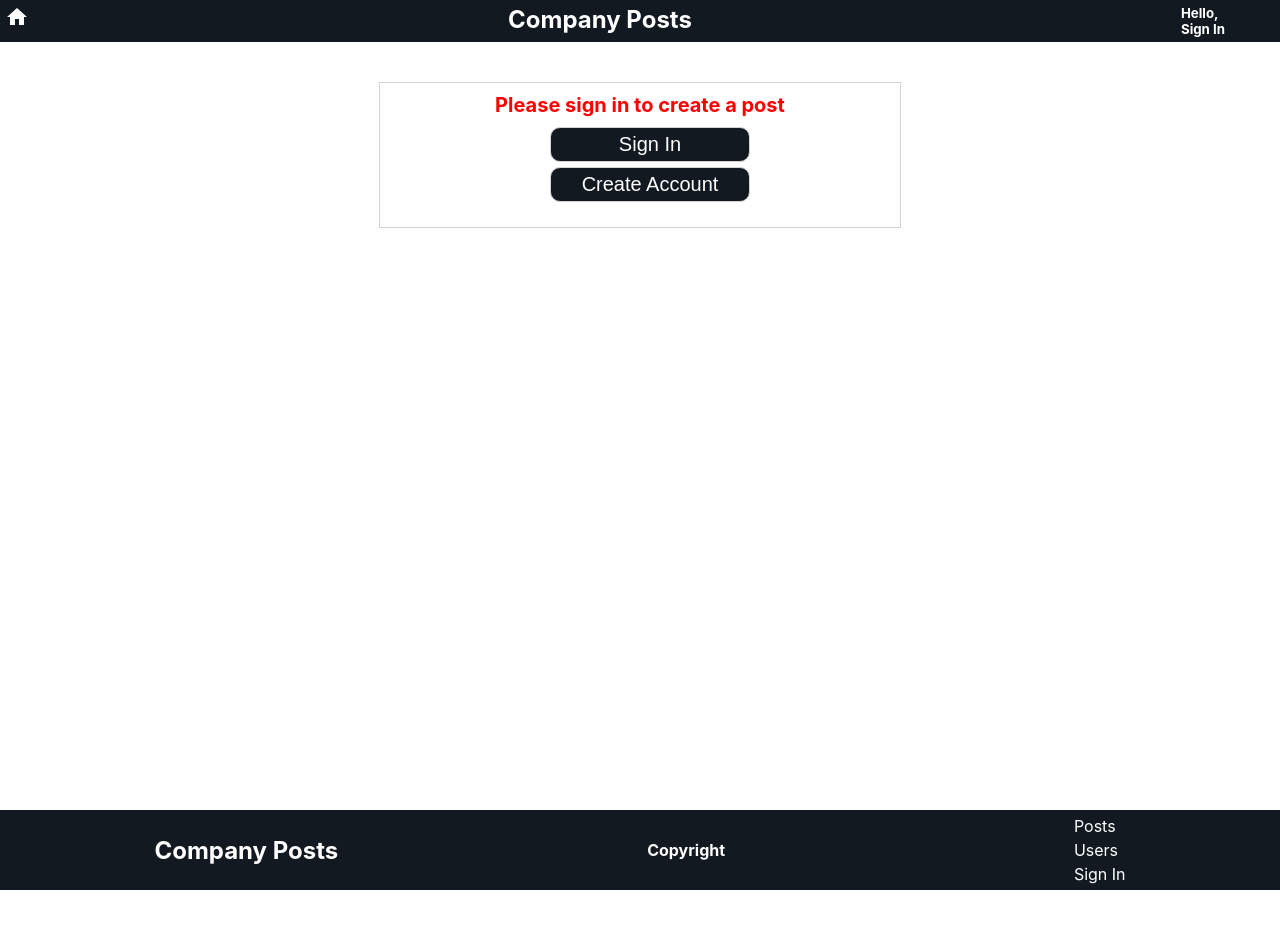
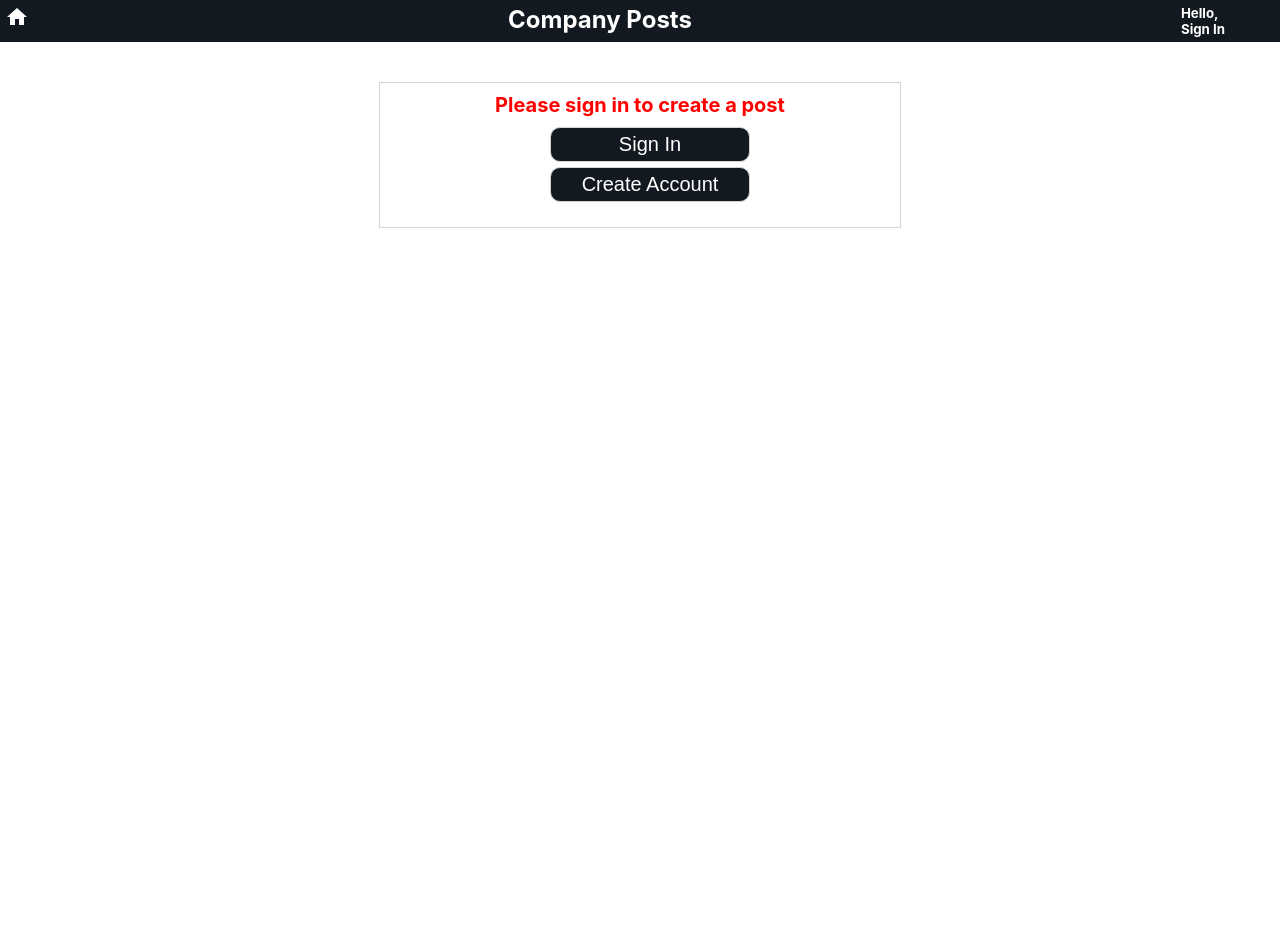
Before and after one commit to JKotov-Git/company-posts, a React (Create React App) app in the folder client/: page /createPost in a window 1280 px wide. Shown: the top 952 px of the page. Before the commit the page ends 890 px from the top, so only its background shows below. Built offline with nearby package versions, Linux system fonts and the light colour scheme.

Commit message:
fix footer style

```diff
--- a/client/src/App.css
+++ b/client/src/App.css
@@ -4,7 +4,7 @@
 
 .App {
   width: 100%;
-  height: 100%;
+  height: 100vh;
   padding: 0;
   box-sizing: border-box;
 }
--- a/client/src/App.js
+++ b/client/src/App.js
@@ -14,7 +14,7 @@ function App() {
       <div className="App">
         <Switch>
           <Route path="/readPost">
-          <Header />
+            <Header />
             <ReadPost />
             <Footer />
           </Route>
@@ -35,7 +35,6 @@ function App() {
             <Footer />
           </Route>
         </Switch>
-
       </div>
     </Router>
   );
--- a/client/src/components/footer/Footer.css
+++ b/client/src/components/footer/Footer.css
@@ -7,7 +7,7 @@
   color: white;
   justify-content: space-around;
   align-items: center;
-  position: absolute;
+  position: relative;
   top: 100%;
   margin-top:10px;
 }
```
